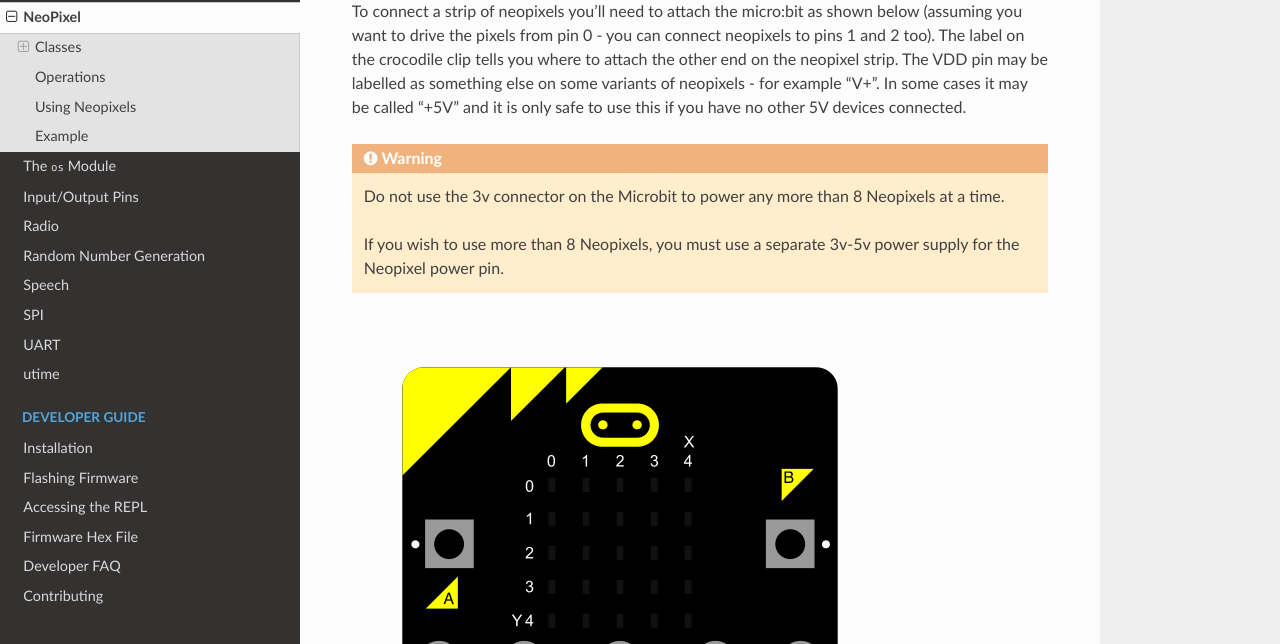
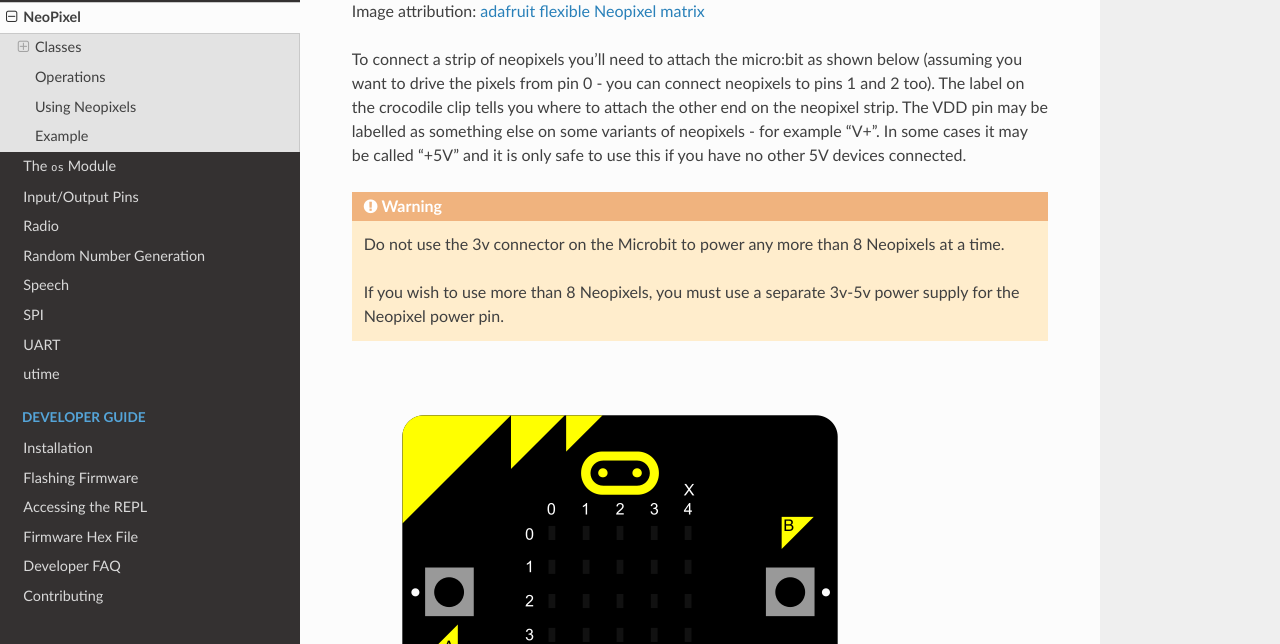
Before and after one commit to bbcmicrobit/micropython, a Sphinx documentation site: the page built from docs/neopixel.rst, in a window 1280 px wide and 900 px high, scrolled down 734 px, cut to the strip 256-900 px from the top of the window. Built offline with Sphinx 7.4.7 and the Read the Docs theme 2.0.0, drawn with Linux system fonts in a browser that asks for light colours.

Commit message:
add image attribution

```diff
--- a/docs/neopixel.rst
+++ b/docs/neopixel.rst
@@ -27,6 +27,8 @@ contains everything to plug them into a micro:bit and create funky displays,
 art and games such as the demo shown below.
 
 .. image:: neopixel.gif
+   :alt: Neopixel flexible tile
+Image attribution: `adafruit flexible Neopixel matrix <https://www.adafruit.com/product/2547>`_
 
 To connect a strip of neopixels you'll need to attach the micro:bit as shown
 below (assuming you want to drive the pixels from pin 0 - you can connect
```
